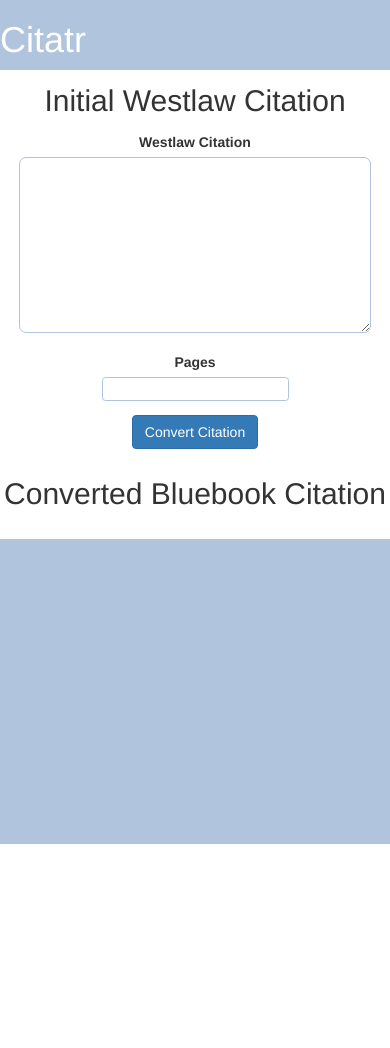
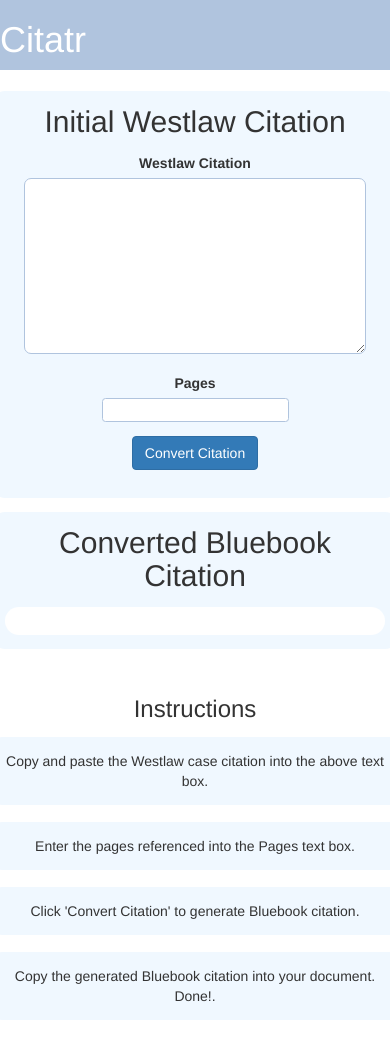
Before and after one commit to bopes/citatr, a Flask app: page / in a window 390 px wide. Before the commit the page ends 844 px from the top, so only its background shows below. Run offline with Flask 2, Linux system fonts and the light colour scheme; some libraries are stand-ins or nearby versions.

Commit message:
Add instructions

```diff
--- a/templates/index.html
+++ b/templates/index.html
@@ -1,8 +1,9 @@
 {% extends "layout.html" %}
 {% block body %}
   {% if error %} <p class=error><strong>Error:</strong>{{ error }}{% endif %}
-  <div class='left col-md-6'>
-    <div id='input'>
+  <div class='content row'>
+    <div id='input'class='col-md-6'>
+      <div class='blue_background'>
         <h2>Initial Westlaw Citation</h2>
         <form id='input_form' action="/convert" >
           <label for="input[text]">Westlaw Citation</label>
@@ -14,17 +15,31 @@
       </div>
     </div>
 
-
-  <div class='right col-md-6'>
-    <div id='output'>
+    <div id='output' class='col-md-6'>
+      <div class='blue_background'>
         <h2>Converted Bluebook Citation</h2>
-      <div id='converted_citation_container'>
+        <div id='conversion_container'>
           <p id='conversion_error'>Citation conversion error. Please make sure you have the current format!</p>
           <p name='converted_citation' id='converted_citation'></p>
+          <img id='loading_gif' src="https://upload.wikimedia.org/wikipedia/commons/b/b1/Loading_icon.gif">
         </div>
       </div>
-    <div id='loading_gif' class='col-md-6'>
-      <img src="https://upload.wikimedia.org/wikipedia/commons/b/b1/Loading_icon.gif" height=200>
+    </div>
+  </div>
+
+  <div id='instructions_container' class='content row'>
+    <h3>Instructions</h3>
+    <div class='col-sm-3'>
+      <p class='blue_background'>Copy and paste the Westlaw case citation into the above text box.</p>
+    </div>
+    <div class='col-sm-3'>
+      <p class='blue_background'>Enter the pages referenced into the Pages text box.</p>
+    </div>
+    <div class='col-sm-3'>
+      <p class='blue_background'>Click 'Convert Citation' to generate Bluebook citation.</p>
+    </div>
+    <div class='col-sm-3'>
+      <p class='blue_background'>Copy the generated Bluebook citation into your document. Done!.</p>
     </div>
   </div>
 {% endblock %}
```
Lines whose indentation alone changed are shown as unchanged.
